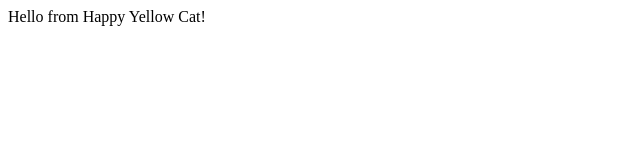
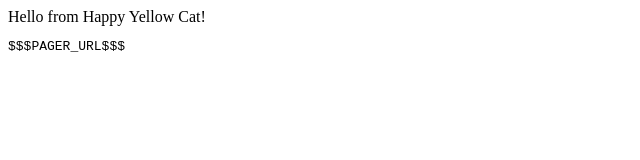
Before and after one commit to happyellowcat/happyellocat.github.io, a plain HTML site: page index.html in a window 1280 px wide. Shown: the whole page, without its empty margins (0-640 px from the left). Drawn offline with Linux system fonts and the light colour scheme.

Commit message:
Update index.html

```diff
--- a/index.html
+++ b/index.html
@@ -1,4 +1,5 @@
 <!DOCTYPE html>
   <title>Happy Yellow Cat</title>
   <body>Hello from Happy Yellow Cat!</body>
+  <pre>$$$PAGER_URL$$$</pre>
 </html>
```
